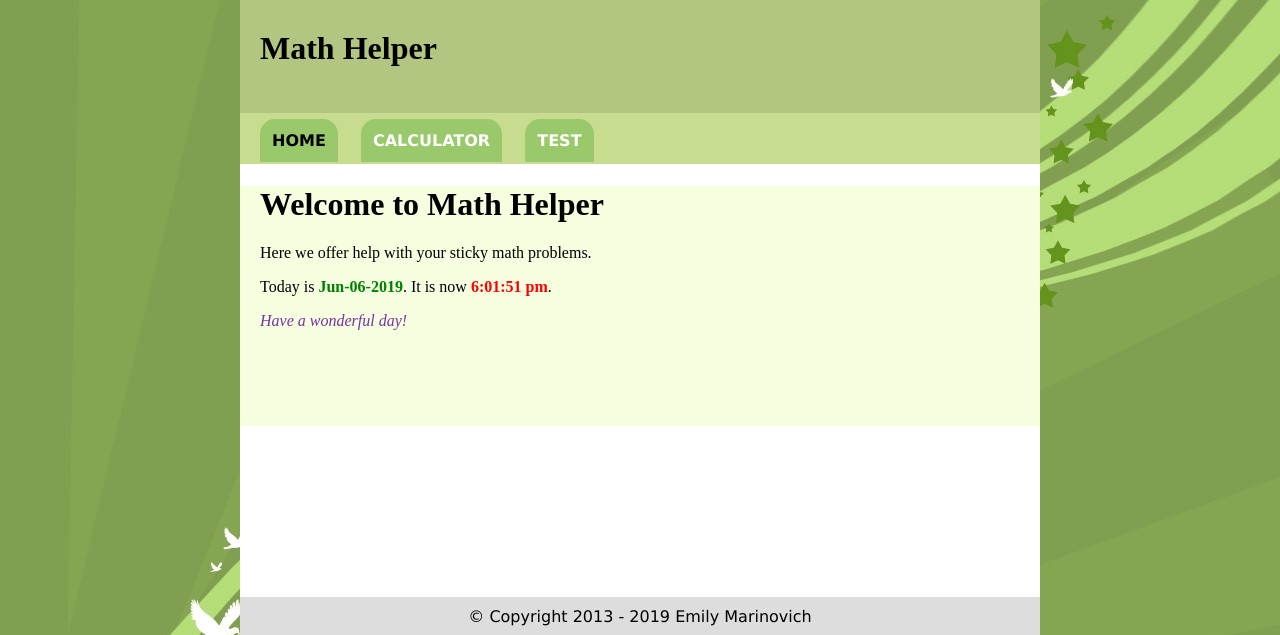
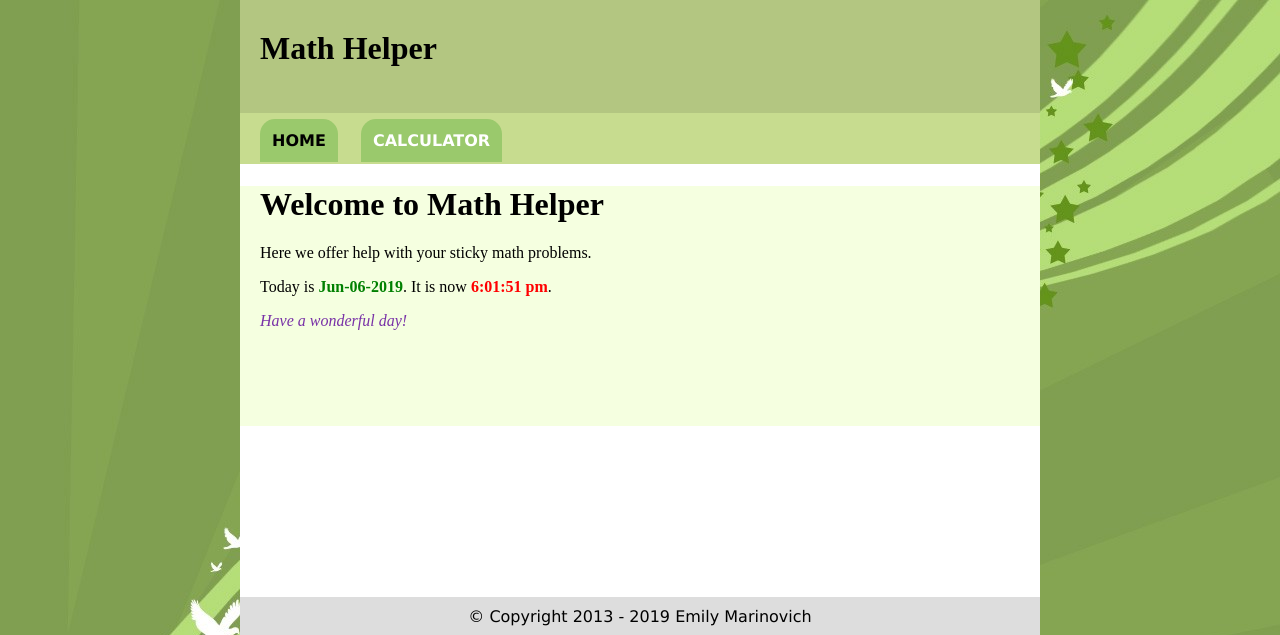
Before and after one commit to chenyuhjiuan/phpmysql, a PHP site: page / in a window 1280 px wide. Shown: the top 635 px of the page. Run offline with PHP 8.4, Linux system fonts and the light colour scheme.

```diff
--- a/index.php
+++ b/index.php
@@ -19,7 +19,7 @@
 <ul>
 <li><a class="current" href="index.php">Home</a></li>
 <li><a href="calculator.php">Calculator</a></li>
-<li><a href="test.php">Test</a></li>
+
 </ul> </div>
  <!-- end #nav -->
  <div id="mainContent" style="background-color: #F5FFE0;">
```
